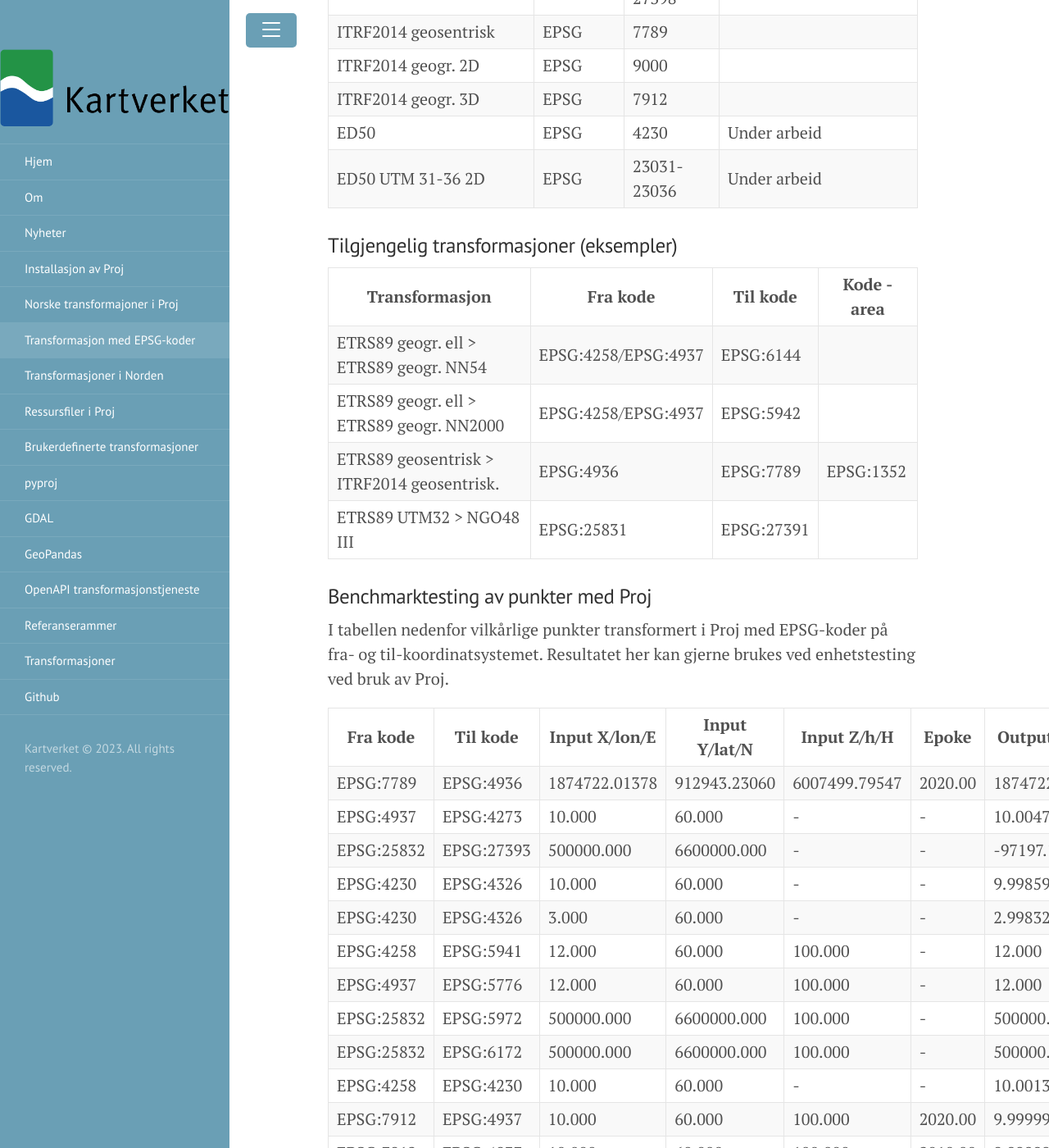
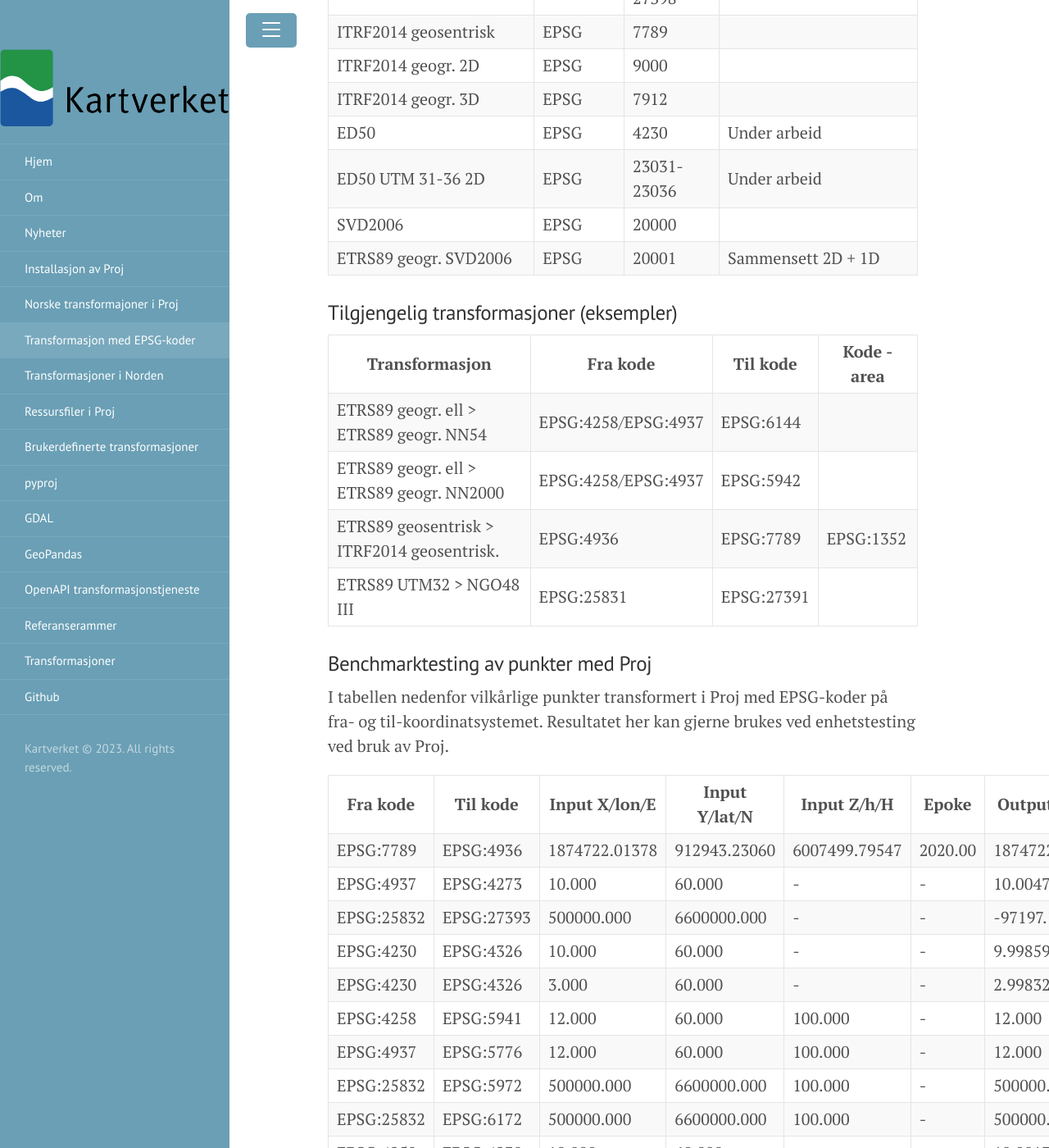
Before and after one commit to kartverket/transformasjoner, a Jekyll site: the page built from _pages/epsg_codes.md, in a window 1280 px wide and 1400 px high, scrolled down 1758 px. Shown: the whole window at 82% size. Built offline with Jekyll 4.4.1, drawn with Linux system fonts in a browser that asks for light colours; some of the changed text lies outside the part shown.

Commit message:
Add test to SVD2006 transformation

```diff
--- a/_pages/epsg_codes.md
+++ b/_pages/epsg_codes.md
@@ -43,6 +43,8 @@
 | ITRF2014 geogr. 3D              | EPSG      |        7912 |                                  |
 | ED50                            | EPSG      |        4230 | Under arbeid                     |
 | ED50 UTM 31-36 2D               | EPSG      | 23031-23036 | Under arbeid                     |
+| SVD2006                         | EPSG      |       20000 |                                  |
+| ETRS89 geogr. SVD2006           | EPSG      |       20001 | Sammensett 2D + 1D               |
 
 
 ### Tilgjengelig transformasjoner (eksempler)
@@ -74,6 +76,7 @@
 |  EPSG:7912 |  EPSG:4937 |         10.000 |        60.000 |        100.000 |  2020.00 |  9.999991896247 | 59.999995111756 |       99.866516 |          - |
 |  EPSG:7912 |  EPSG:4937 |         10.000 |        60.000 |        100.000 |  2010.00 |  9.999994703625 | 59.999996480391 |       99.913775 |          - |
 |  EPSG:4937 |  EPSG:9883 |          5.040 |        60.100 |         40.000 |        - |           5.040 |          60.100 |        3.870998 |          - |
+|  EPSG:4237 | EPSG:20001 |         15.000 |        78.000 |        100.000 |        - |          15.000 |          78.000 |       67.910250 |          - |
 
 
 ### Transformasjon ved standard installasjon av Proj
```
